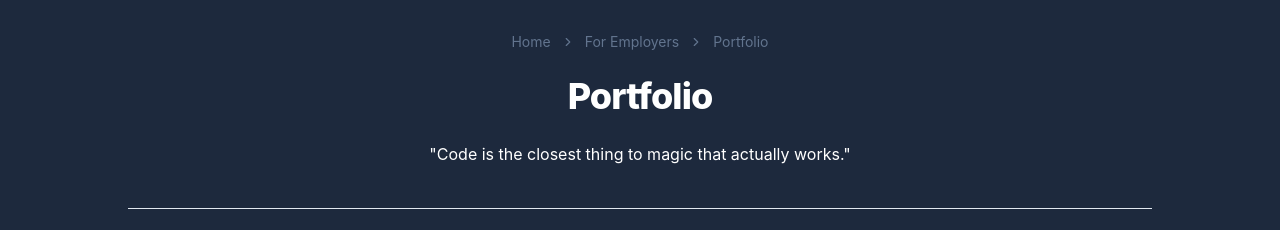
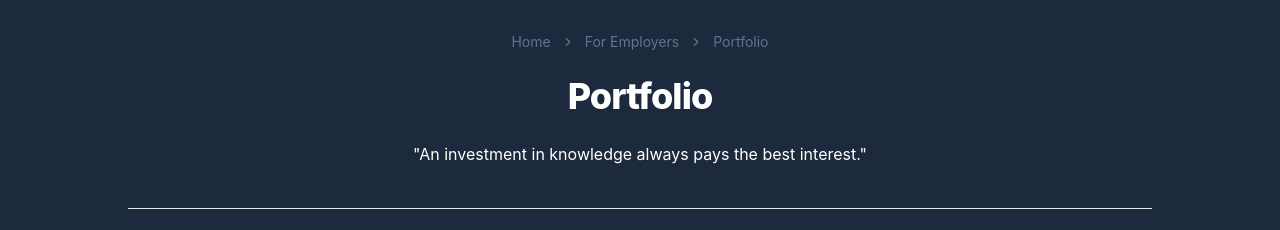
Before and after one commit to K0Stek122/k0stek122.github.io, a React (Vite) app: page /employers/portfolio in a window 1280 px wide. Shown: the top 230 px of the page. Built offline with nearby package versions, Linux system fonts and the light colour scheme.

Commit message:
Changed quote
Signed-off-by: K0Stek122 <kamilianos3@gmail.com>

```diff
--- a/src/pages/portfolio.tsx
+++ b/src/pages/portfolio.tsx
@@ -157,7 +157,7 @@ export default function PortfolioPage() {
 
             <div className="animate-fadeInUp flex flex-col items-center gap-2 max-w-2xl text-center">
                 <H1>Portfolio</H1>
-                <P>"Code is the closest thing to magic that actually works."</P>
+                <P>"An investment in knowledge always pays the best interest."</P>
             </div>
 
             <Separator className="animate-fadeInUp w-full max-w-5xl" />
```
